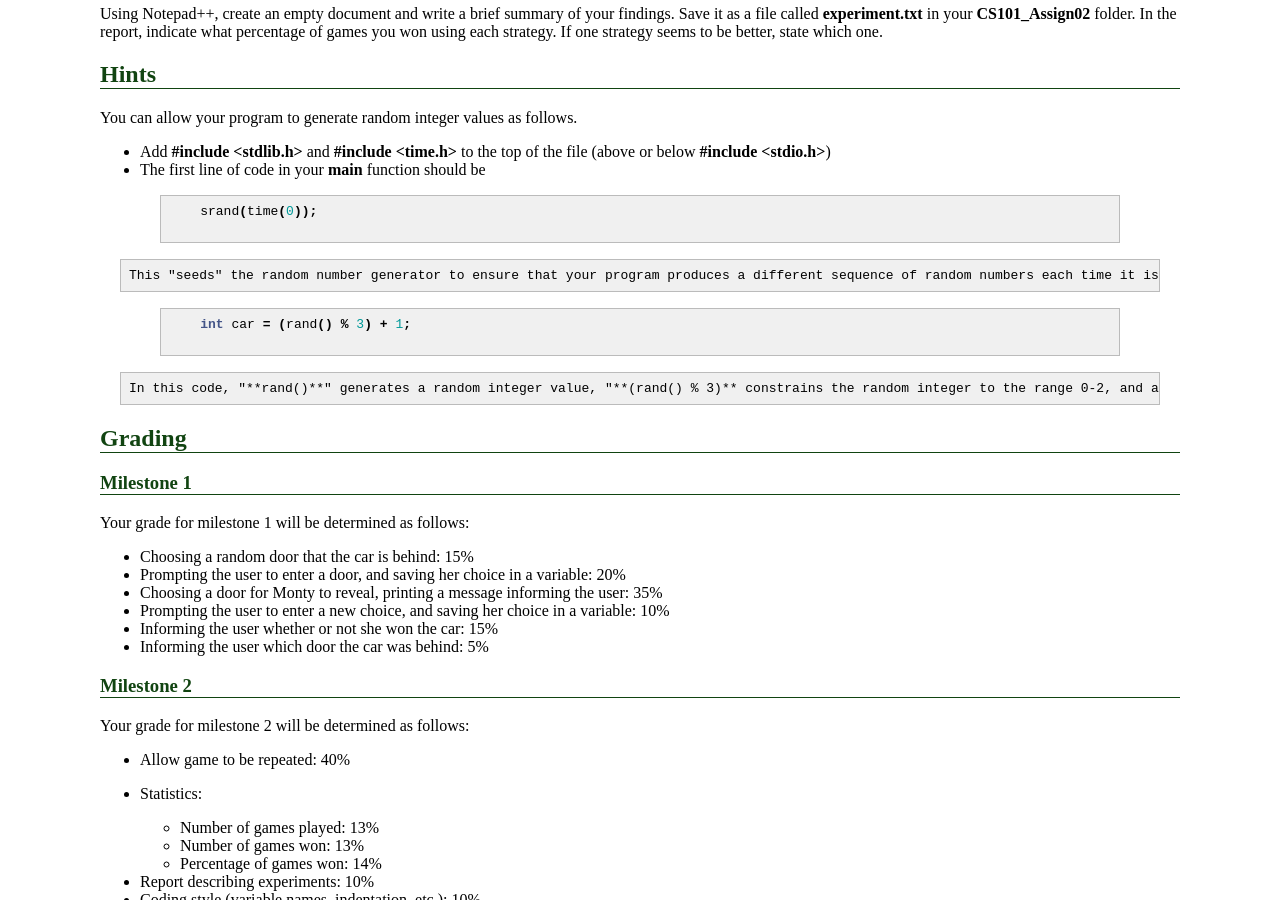
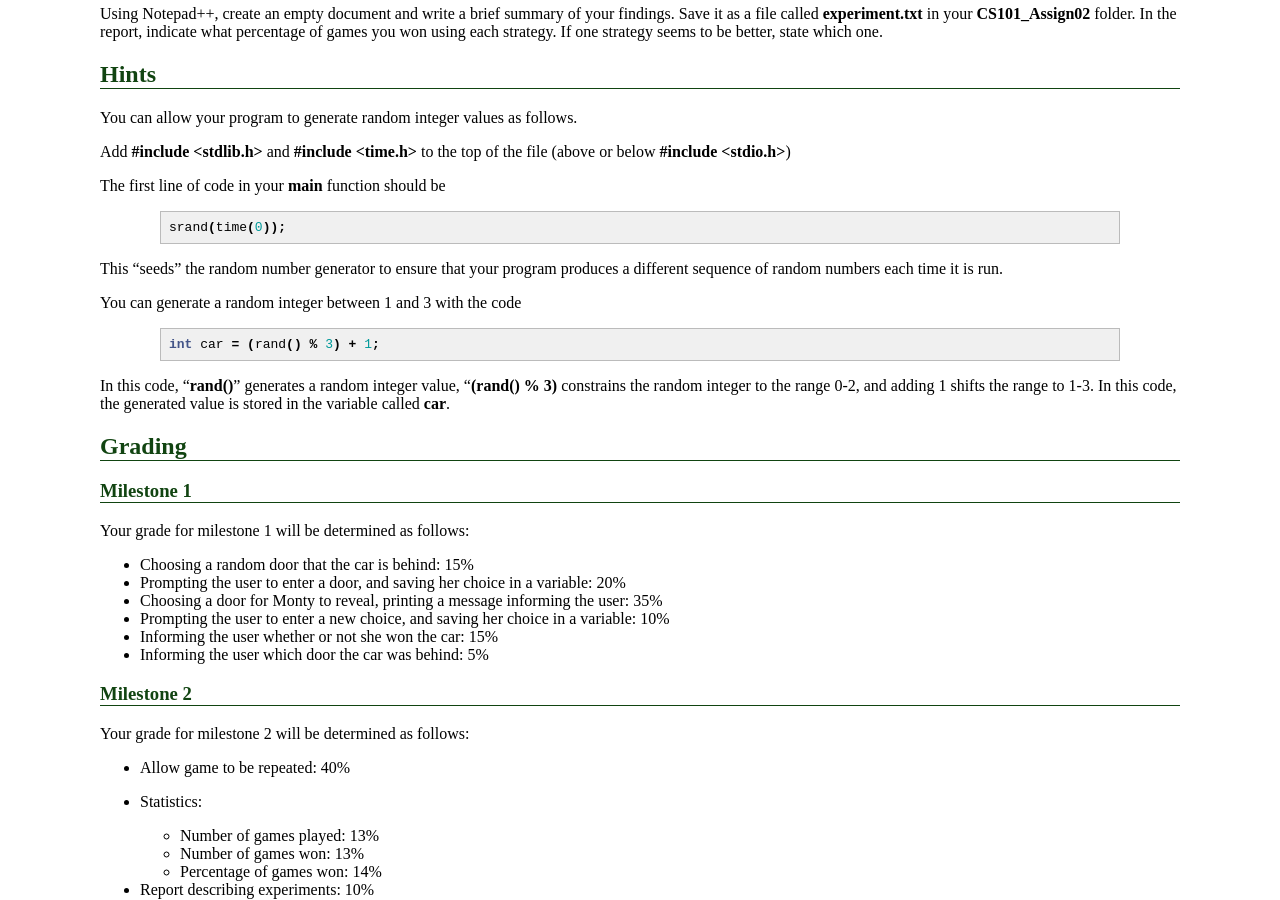
Before and after one commit to ycpcs/cs101-summer2014, a Jekyll site: the page built from assign/assign02.md, in a window 1280 px wide and 900 px high, scrolled down 1667 px. Built offline with Jekyll 4.4.1, drawn with Linux system fonts in a browser that asks for light colours; Markdown is read by kramdown in place of the engine named in the settings.

Commit message:
really fix formatting

```diff
--- a/assign/assign02.md
+++ b/assign/assign02.md
@@ -102,21 +102,23 @@ Hints
 
 You can allow your program to generate random integer values as follows.
 
--   Add **\#include &lt;stdlib.h&gt;** and **\#include &lt;time.h&gt;** to the top of the file (above or below **\#include &lt;stdio.h&gt;**)
--   The first line of code in your **main** function should be
+Add **\#include &lt;stdlib.h&gt;** and **\#include &lt;time.h&gt;** to the top of the file (above or below **\#include &lt;stdio.h&gt;**)
 
-    {% highlight java %}
-    srand(time(0));
-    {% endhighlight %}
+The first line of code in your **main** function should be
 
-    This "seeds" the random number generator to ensure that your program produces a different sequence of random numbers each time it is run.
--   You can generate a random integer between 1 and 3 with the code
+{% highlight java %}
+srand(time(0));
+{% endhighlight %}
 
-    {% highlight java %}
-    int car = (rand() % 3) + 1;
-    {% endhighlight %}
+This "seeds" the random number generator to ensure that your program produces a different sequence of random numbers each time it is run.
 
-    In this code, "**rand()**" generates a random integer value, "**(rand() % 3)** constrains the random integer to the range 0-2, and adding 1 shifts the range to 1-3. In this code, the generated value is stored in the variable called **car**.
+You can generate a random integer between 1 and 3 with the code
+
+{% highlight java %}
+int car = (rand() % 3) + 1;
+{% endhighlight %}
+
+In this code, "**rand()**" generates a random integer value, "**(rand() % 3)** constrains the random integer to the range 0-2, and adding 1 shifts the range to 1-3. In this code, the generated value is stored in the variable called **car**.
 
 Grading
 -------
```
